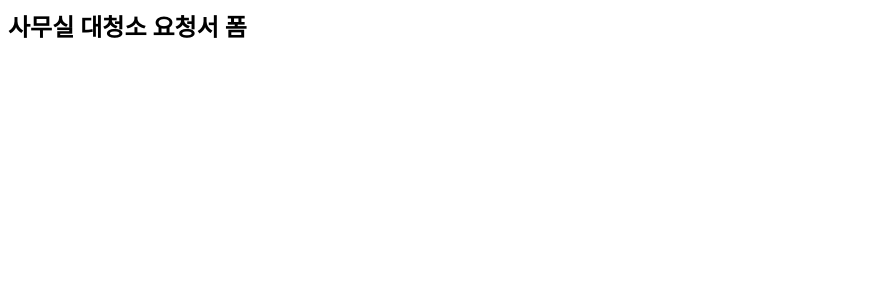
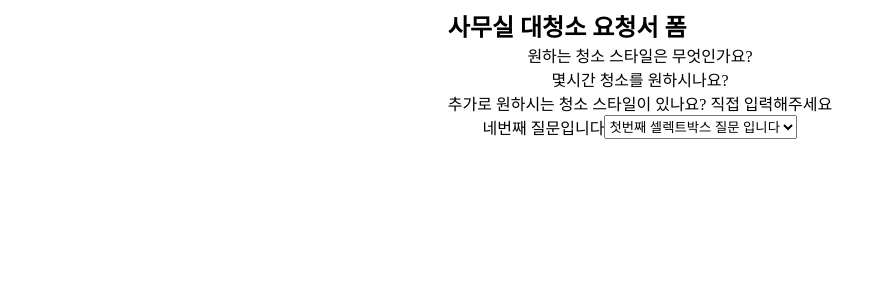
Before and after one commit to uoon-dev/soomgo-form, a Vue app: page / in a window 1280 px wide. Shown: the top 300 px of the page, without its empty margins (0-887 px from the left). Built offline with nearby package versions, Linux system fonts and the light colour scheme.

Commit message:
flx flex ui

```diff
--- a/src/App.vue
+++ b/src/App.vue
@@ -12,9 +12,6 @@ export default {
   components: {
     requestForm,
   },
-  created() {
-    console.log(this.$breakpoint);
-  },
 };
 </script>
 
--- a/src/components/UI/VFlex/VFlex.vue
+++ b/src/components/UI/VFlex/VFlex.vue
@@ -15,6 +15,16 @@ export default {
   },
   computed: {
     justifyClass() {
+      const attrs = {};
+
+      for (const key in this.$attrs) {
+        if ({}.hasOwnProperty.call(this.$attrs, key)) {
+          attrs[key.replace(/-([a-z])/g, (g) => {
+            return g[1].toUpperCase();
+          })] = true;
+        }
+      }
+
       const {
         justifyStart,
         justifyEnd,
@@ -22,7 +32,7 @@ export default {
         justifySpaceAround,
         justifySpaceBetween,
         justifyBaseline,
-      } = this;
+      } = attrs;
 
       if (justifyStart) return 'justify-start';
       if (justifyEnd) return 'justify-end';
--- a/src/container/RequestForm/RequestForm.vue
+++ b/src/container/RequestForm/RequestForm.vue
@@ -1,14 +1,19 @@
 <template>
-  <div>
-    <v-flex>
-      <form>
+  <div class="request-form-container">
+    <v-flex justify-center>
+      <form class="request-form-wrapper">
         <head-title> {{ formItems.title }} </head-title>
-        <div v-for="formItem in formItems" :key="formItem.id">
-          {{ formItem.title }}
-          <request-form-input v-if="formItem.formType === 1" :item="item" />
-          <request-form-checkbox v-if="formItem.formType === 2" />
-          <request-form-select v-if="formItem.formType === 3" />
-        </div>
+        <v-flex
+          v-for="item in formItems.items"
+          :key="item.id"
+          justify-center
+        >
+          {{ item.title }}
+          <request-form-checkbox v-if="item.formType === 1" :item="item" />
+          <request-form-checkbox v-if="item.formType === 2" :item="item" />
+          <request-form-input v-if="item.formType === 3" :item="item" />
+          <request-form-select v-if="item.formType === 4" :item="item" />
+        </v-flex>
       </form>
     </v-flex>
   </div>
@@ -36,8 +41,5 @@ export default {
       formItems,
     };
   },
-  created() {
-    console.log(this.formData);
-  },
 };
 </script>
--- a/src/container/RequestForm/RequestFormSelect/RequestFormSelect.vue
+++ b/src/container/RequestForm/RequestFormSelect/RequestFormSelect.vue
@@ -0,0 +1,36 @@
+<template>
+  <v-select
+    :value="selectedValue"
+    :options="item.options"
+    :select-changed="updateSelectedValue"
+  />
+</template>
+
+<script>
+import { mapActions } from 'vuex';
+
+export default {
+  props: {
+    item: {
+      type: Object,
+      required: true,
+    },
+  },
+  data() {
+    return {
+      selectedValue: '',
+    };
+  },
+  methods: {
+    updateSelectedValue(e) {
+      this.setAnswer({ id: this.item.itemId, text: e.target.value });
+    },
+    ...mapActions({
+      setAnswer: 'setAnswer',
+    }),
+  },
+  created() {
+    this.selectedValue = this.item.options[0].text;
+  },
+};
+</script>
--- a/src/store.js
+++ b/src/store.js
@@ -5,12 +5,16 @@ Vue.use(Vuex);
 
 export default new Vuex.Store({
   state: {
-
+    answer: {}
   },
   mutations: {
-
+    setAnswer(state, answer) {
+      state.answer[answer.id] = answer.text;
+    },
   },
   actions: {
-
+    setAnswer({ commit }, answer) {
+      commit('setAnswer', answer);
+    },
   },
 });
```
Also changed, not shown: .eslintrc.json.
